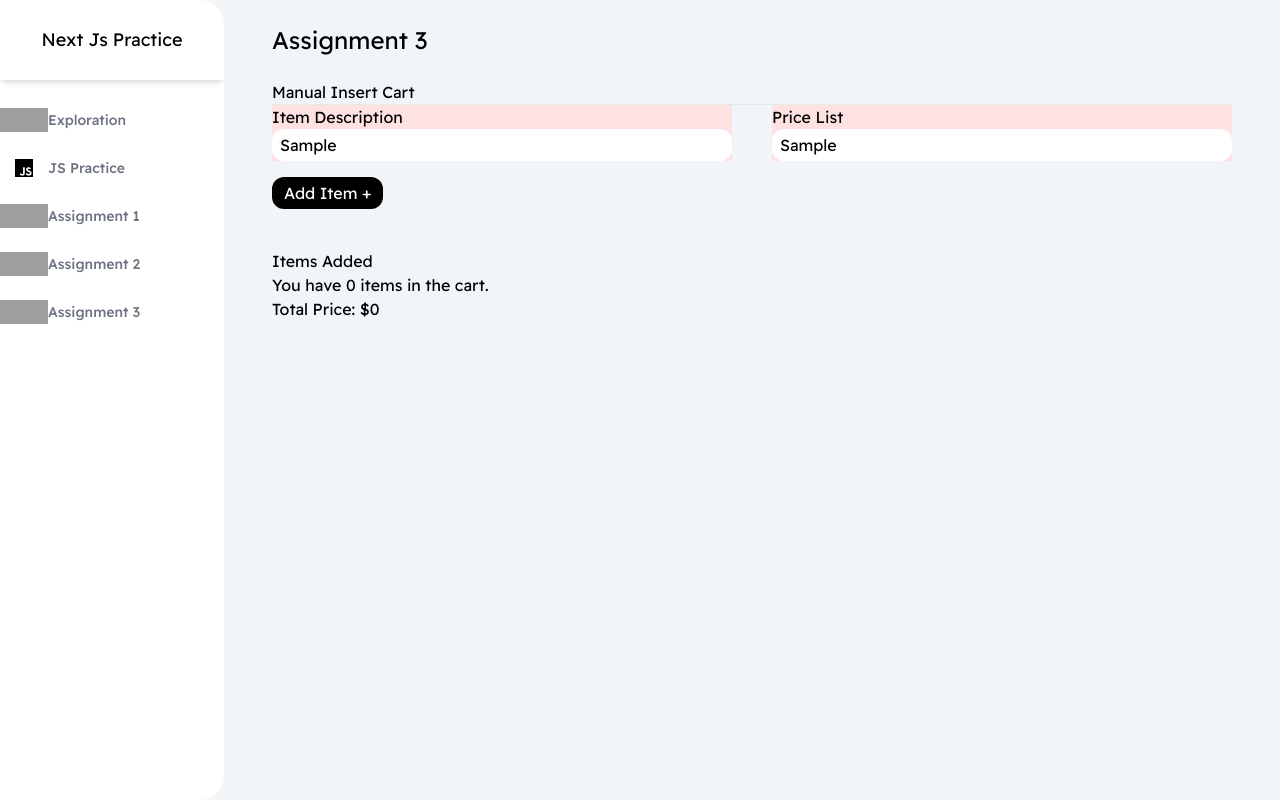
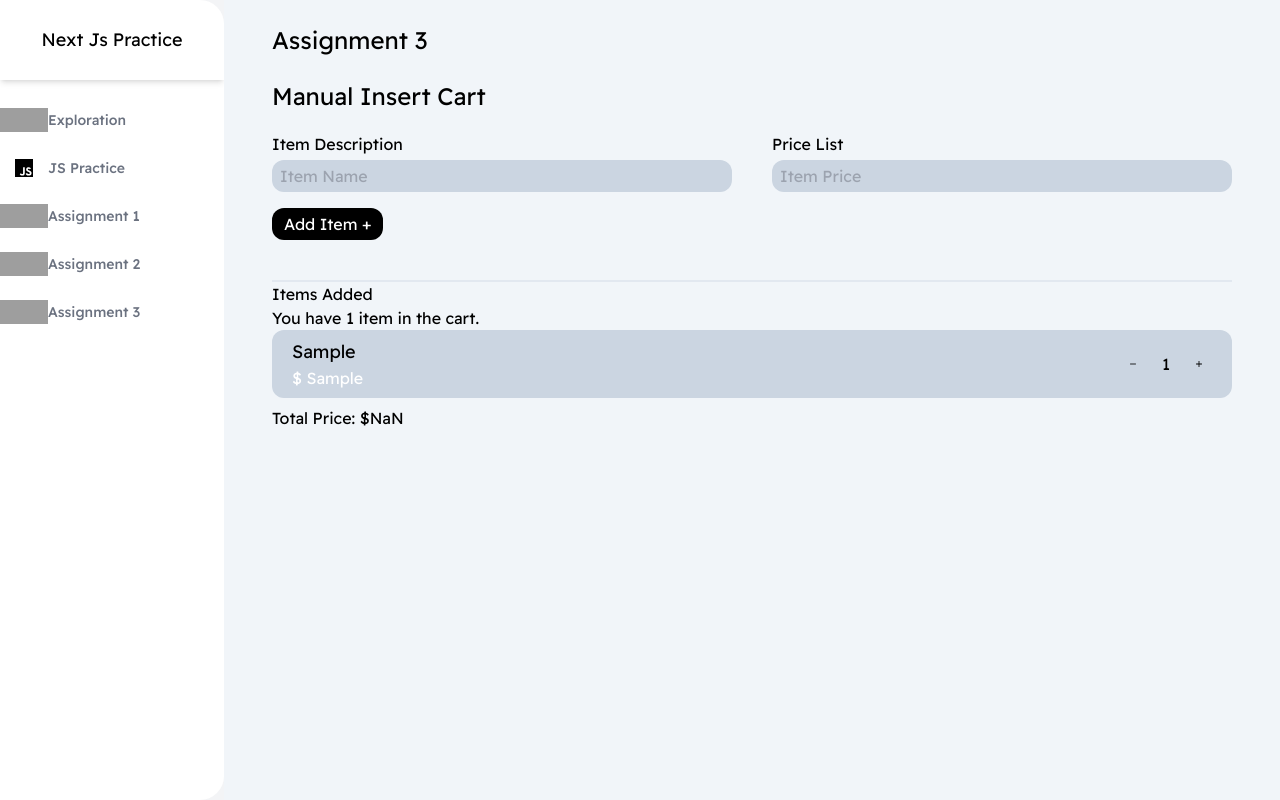
Before and after one commit to projectxgen/intro-next-js, a Next.js app: page /assignment-three in a window 1280 px wide. Both pictures are taken after typing "Sample", "Sample" into the empty fields and a click on the button "Add Item +". Built offline with nearby package versions, Linux system fonts and the light colour scheme; grey boxes are pictures that could not be loaded.

Commit message:
Added assignment three

```diff
--- a/app/assignment-three/page.jsx
+++ b/app/assignment-three/page.jsx
@@ -1,10 +1,57 @@
 'use client'
 
 import { useState } from "react";
+import Image from "next/image";
+
+import minus from '@/public/svgs/minus.svg'
+import plus from '@/public/svgs/add.svg'
 
 export default function AssignmentThree () {
+    const [items, setItems] = useState({});
     const [cart, setCart] = useState([]);
+    const [description, setDescription] = useState('');
+    const [price, setPrice] = useState('')
     const [totalPrice, setTotalPrice] = useState(0)
+
+    function handleClickAddItem() {
+        let [obj, desc, amount, id, c, total] = [items, description, price, cart.length + 1, cart, totalPrice];
+
+        let newObj = {}
+
+        setTotalPrice(total + parseInt(amount))
+
+        let val = {'description': desc, 'price': amount, 'count': 1}
+        newObj[id] = val
+
+        Object.assign(obj, newObj)
+
+        val['id'] = id
+
+        c.push(val)
+
+        resetAll(obj, c);
+    }
+
+    function addQuantity() {
+
+    }
+
+    function removeQuantity() {
+
+    }
+
+    function resetAll(items, cart) {
+        let item = document.querySelector('.item-name')
+        let amount = document.querySelector('.price')
+
+        setItems(items)
+        setCart(cart)
+        setDescription('')
+        setPrice('')
+
+        item.value = ''
+        amount.value = ''
+    }
 
 
     return (
@@ -14,40 +61,42 @@ export default function AssignmentThree () {
             </div>
 
             <div className="mb-10">
-                <h1>Manual Insert Cart</h1>
-
-                <hr />
+                <h1 className="text-2xl mb-5">Manual Insert Cart</h1>
 
                 <div className="flex flex-row justify-around w-full mb-4">
-                    <div className="flex flex-col bg-red-100 w-2/4 mr-10">
-                        <label>Item Description</label>
-                        <input placeholder='Item Name' className="px-2 py-1 rounded-xl" />
+                    <div className="flex flex-col w-2/4 mr-10">
+                        <label className="mb-1">Item Description</label>
+                        <input placeholder='Item Name' className="item-name px-2 py-1 rounded-xl bg-slate-300" onChange={(event) => setDescription(event.target.value)} />
                     </div>
-                    <div className="flex flex-col bg-red-100 w-2/4">
-                        <label>Price List</label>
-                        <input placeholder='Item Name' className="px-2 py-1 rounded-xl" />
+                    <div className="flex flex-col w-2/4">
+                        <label className="mb-1">Price List</label>
+                        <input placeholder='Item Price' className="price px-2 py-1 rounded-xl bg-slate-300" onChange={(event) => setPrice(event.target.value)} />
                     </div>
                 </div>
 
-                <button className="bg-black px-3 py-1 text-white rounded-xl">Add Item +</button>
+                <button className="bg-black px-3 py-1 text-white rounded-xl" onClick={handleClickAddItem}>Add Item +</button>
             </div>
+
+            <hr className="border border-slate-200" />
 
             <div>
                 <h1>Items Added</h1>
 
-                <p>You have {cart.length} items in the cart.</p>
+                <p>{`You have ${cart.length} ${cart.length > 1 ? 'items' : 'item'} in the cart.`}</p>
 
                 <div>
                     {
                         cart.map((item) => (
-                            <div key={item.id}>
+                            <div key={item.id} className="flex flex-row justify-between items-center bg-slate-300 px-5 py-2 rounded-xl mb-2">
                                 <div>
-                                    <h1>{item.description}</h1>
-                                    <p>{item.price}</p>
+                                    <h1 className="text-lg">{item.description}</h1>
+                                    <p className="text-base text-white">$ {item.price}</p>
                                 </div>
 
-                                <div>
-                                    <button></button>
+                                <div className="flex flex-row items-center">
+                                    <button className="rounded-md px-2 py-1"><Image src={minus} width={10} height={10} alt='sign'/></button>
+                                    <p className="mx-4">{item.count}</p>
+                                    <button className=" rounded-md px-2 py-1"><Image src={plus} width={10} height={10} alt='sign'/></button>
                                 </div>
                             </div>
                         ))
--- a/app/layout.js
+++ b/app/layout.js
@@ -13,7 +13,7 @@ export const metadata = {
 export default function RootLayout({ children }) {
   return (
     <html lang="en">
-      <body className={`${readexPro.className} flex bg-slate-100`}>
+      <body className={`${readexPro.className} flex bg-slate-100`} suppressHydrationWarning={true}>
         <Sidebar />
         {children}
       </body>
```
